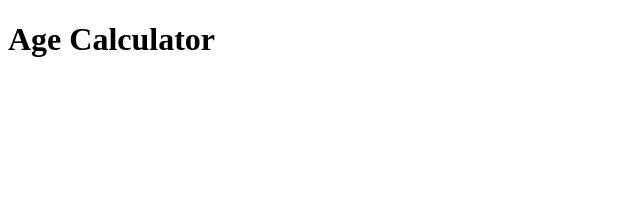
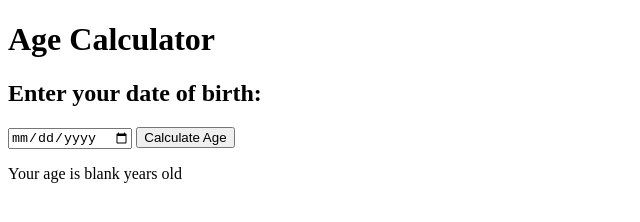
Before and after one commit to Gazerbeam2/Age_Checker_Project, a plain HTML site: page index.html in a window 1280 px wide. Shown: the whole page, without its empty margins (0-640 px from the left). Drawn offline with Linux system fonts and the light colour scheme.

Commit message:
added html content

```diff
--- a/index.html
+++ b/index.html
@@ -8,6 +8,11 @@
 <body>
     <main>
         <h1>Age Calculator</h1>
+        <h2>Enter your date of birth:</h2>
+        <input type="date">
+         <button>Calculate Age</button>
+        <p>Your age is blank years old</p>
+
     </main>
 
 </body>
```
